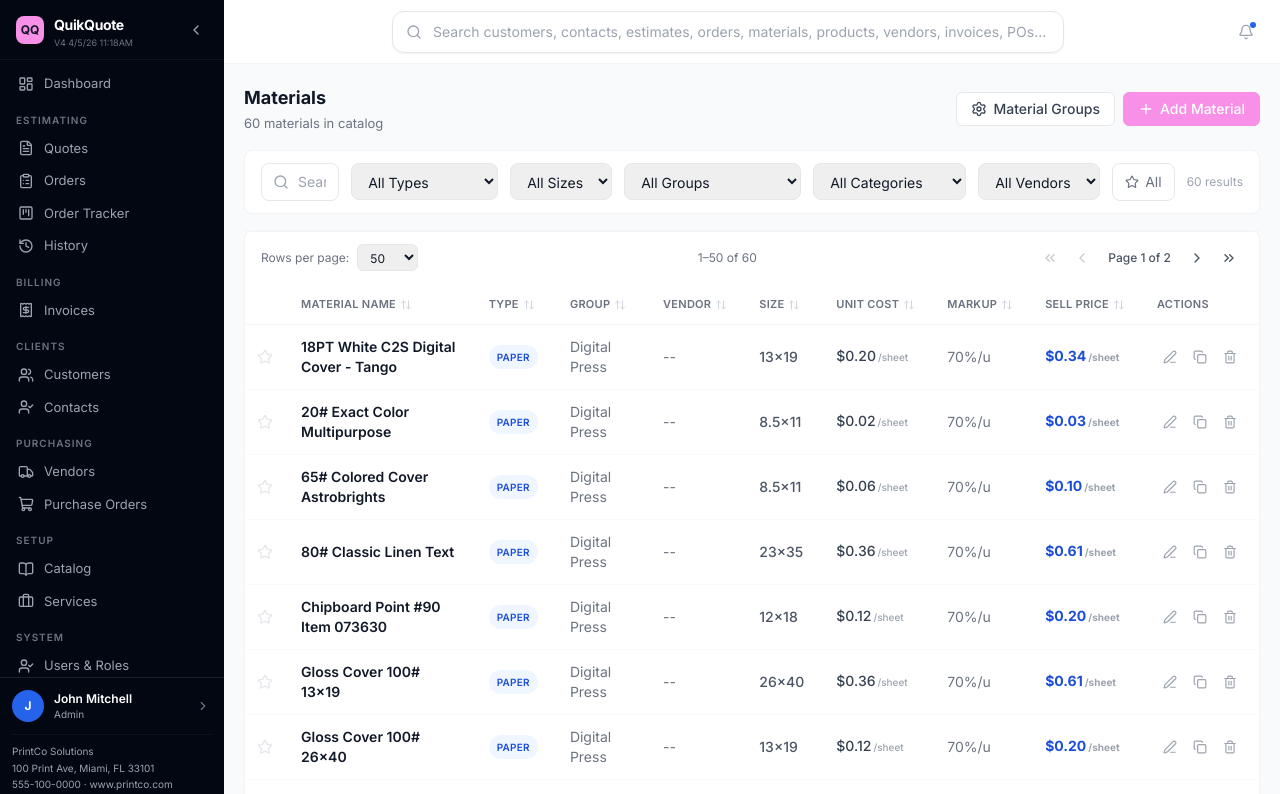
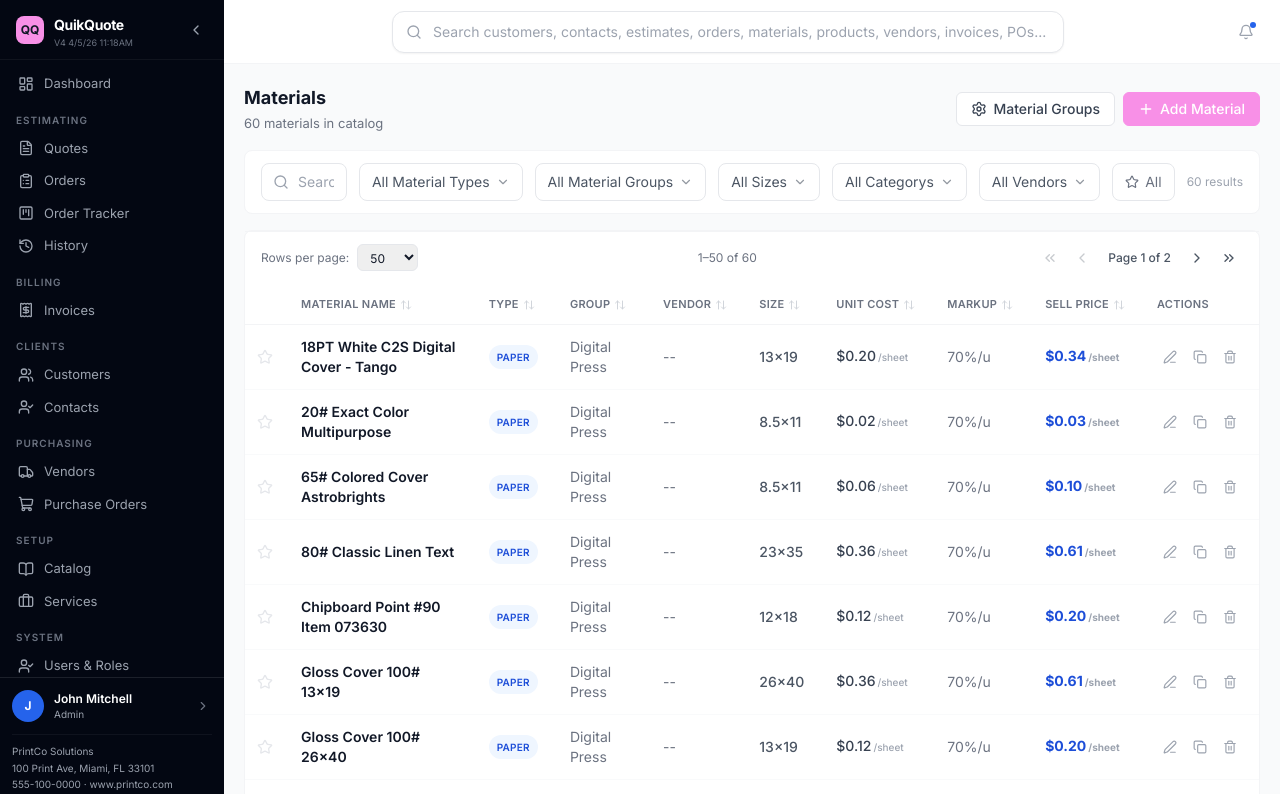
Before and after one commit to jorfdz/QuickQuote, a React (Vite) app: page /materials in a window 1280 px wide. Shown: the top 794 px of the page. Built offline with nearby package versions, Linux system fonts and the light colour scheme.

Commit message:
material filters update

```diff
--- a/src/pages/Materials/index.tsx
+++ b/src/pages/Materials/index.tsx
@@ -23,6 +23,67 @@ const Tip: React.FC<{ label: string; tip: string }> = ({ label, tip }) => (
     </span>
   </span>
 );
+
+const MultiSelectFilter: React.FC<{
+  label: string;
+  options: { value: string; label: string }[];
+  selected: string[];
+  onChange: (selected: string[]) => void;
+}> = ({ label, options, selected, onChange }) => {
+  const [open, setOpen] = useState(false);
+  const ref = useRef<HTMLDivElement>(null);
+  useEffect(() => {
+    if (!open) return;
+    const handler = (e: MouseEvent) => {
+      if (ref.current && !ref.current.contains(e.target as Node)) setOpen(false);
+    };
+    document.addEventListener('mousedown', handler);
+    return () => document.removeEventListener('mousedown', handler);
+  }, [open]);
+  const toggle = (value: string) =>
+    onChange(selected.includes(value) ? selected.filter(v => v !== value) : [...selected, value]);
+  const displayLabel = selected.length === 0
+    ? `All ${label}s`
+    : selected.length === 1
+      ? (options.find(o => o.value === selected[0])?.label ?? selected[0])
+      : `${selected.length} selected`;
+  return (
+    <div ref={ref} className="relative">
+      <button
+        onClick={() => setOpen(o => !o)}
+        className={`flex items-center gap-1.5 px-3 py-2 text-sm border rounded-lg focus:outline-none focus:ring-2 focus:ring-blue-500 whitespace-nowrap ${
+          selected.length > 0 ? 'border-blue-300 bg-blue-50 text-blue-700' : 'border-gray-200 text-gray-600 bg-white hover:bg-gray-50'
+        }`}
+      >
+        {displayLabel}
+        <ChevronDown className="w-3.5 h-3.5 opacity-60" />
+      </button>
+      {open && (
+        <div className="absolute top-full mt-1 left-0 z-50 bg-white border border-gray-200 rounded-lg shadow-lg min-w-[180px] max-h-60 overflow-y-auto">
+          {options.map(opt => (
+            <label key={opt.value} className="flex items-center gap-2 px-3 py-2 text-sm hover:bg-gray-50 cursor-pointer">
+              <input
+                type="checkbox"
+                checked={selected.includes(opt.value)}
+                onChange={() => toggle(opt.value)}
+                className="rounded border-gray-300 text-blue-600"
+              />
+              {opt.label}
+            </label>
+          ))}
+          {selected.length > 0 && (
+            <button
+              onClick={() => { onChange([]); setOpen(false); }}
+              className="w-full text-left px-3 py-2 text-xs text-gray-400 hover:text-red-500 border-t border-gray-100"
+            >
+              Clear filter
+            </button>
+          )}
+        </div>
+      )}
+    </div>
+  );
+};
 
 const emptyForm = {
   materialType: 'paper' as MaterialType,
@@ -79,16 +140,16 @@ export const Materials: React.FC = () => {
 
   // Filters
   const sizeGroups = Array.from(new Set(materials.map(m => m.size).filter(Boolean))).sort();
-  const [sizeFilter, setSizeFilter] = useState('all');
-  const [groupFilter, setGroupFilter] = useState('all');
-  const [categoryFilter, setCategoryFilter] = useState('all');
-  const [typeFilter, setTypeFilter] = useState<MaterialType | 'all'>('all');
+  const [sizeFilter, setSizeFilter] = useState<string[]>([]);
+  const [groupFilter, setGroupFilter] = useState<string[]>([]);
+  const [categoryFilter, setCategoryFilter] = useState<string[]>([]);
+  const [typeFilter, setTypeFilter] = useState<MaterialType[]>([]);
 
   // Vendor filter
   const vendorNames = useMemo(() =>
     Array.from(new Set(materials.map(m => m.vendorName).filter(Boolean) as string[])).sort(),
   [materials]);
-  const [vendorFilter, setVendorFilter] = useState('all');
+  const [vendorFilter, setVendorFilter] = useState<string[]>([]);
 
   // Favorites filter: 'favorites' or 'all'
   const hasFavorites = materials.some(m => m.isFavorite);
@@ -222,9 +283,9 @@ export const Materials: React.FC = () => {
 
   // Derive group IDs matching selected category filter
   const groupIdsForCategory = useMemo(() => {
-    if (categoryFilter === 'all') return null;
+    if (categoryFilter.length === 0) return null;
     return materialGroups
-      .filter(g => g.categoryIds.includes(categoryFilter))
+      .filter(g => g.categoryIds.some(cid => categoryFilter.includes(cid)))
       .map(g => g.id);
   }, [categoryFilter, materialGroups]);
 
@@ -240,12 +301,12 @@ export const Materials: React.FC = () => {
         || (m.vendorContactName && m.vendorContactName.toLowerCase().includes(q))
         || (m.vendorSalesRep && m.vendorSalesRep.toLowerCase().includes(q))
         || (MATERIAL_TYPE_LABELS[m.materialType] || '').toLowerCase().includes(q);
-      const matchSize = sizeFilter === 'all' || m.size === sizeFilter;
-      const matchGroup = groupFilter === 'all' || (m.materialGroupIds && m.materialGroupIds.includes(groupFilter));
+      const matchSize = sizeFilter.length === 0 || sizeFilter.includes(m.size || '');
+      const matchGroup = groupFilter.length === 0 || (m.materialGroupIds && m.materialGroupIds.some(gid => groupFilter.includes(gid)));
       const matchCategory = !groupIdsForCategory || (m.materialGroupIds && m.materialGroupIds.some(gid => groupIdsForCategory.includes(gid)));
-      const matchVendor = vendorFilter === 'all' || m.vendorName === vendorFilter;
+      const matchVendor = vendorFilter.length === 0 || vendorFilter.includes(m.vendorName || '');
       const matchFav = favFilter === 'all' || m.isFavorite;
-      const matchType = typeFilter === 'all' || (m.materialType || 'paper') === typeFilter;
+      const matchType = typeFilter.length === 0 || typeFilter.includes(m.materialType || 'paper' as MaterialType);
       return matchSearch && matchSize && matchGroup && matchCategory && matchVendor && matchFav && matchType;
     });
   }, [materials, search, sizeFilter, groupFilter, groupIdsForCategory, vendorFilter, favFilter, typeFilter]);
@@ -282,7 +343,7 @@ export const Materials: React.FC = () => {
 
   // Reset to page 1 when filters / sort change
   const prevFilterKey = useRef('');
-  const filterKey = `${search}|${sizeFilter}|${groupFilter}|${categoryFilter}|${vendorFilter}|${favFilter}|${typeFilter}|${sortCol}|${sortDir}|${pageSize}`;
+  const filterKey = `${search}|${sizeFilter.join(',')}|${groupFilter.join(',')}|${categoryFilter.join(',')}|${vendorFilter.join(',')}|${favFilter}|${typeFilter.join(',')}|${sortCol}|${sortDir}|${pageSize}`;
   if (filterKey !== prevFilterKey.current) {
     prevFilterKey.current = filterKey;
     if (currentPage !== 1) setCurrentPage(1);
@@ -622,56 +683,36 @@ export const Materials: React.FC = () => {
               className="w-full pl-9 pr-3 py-2 text-sm border border-gray-200 rounded-lg focus:outline-none focus:ring-2 focus:ring-blue-500"
             />
           </div>
-          <select
-            value={typeFilter}
-            onChange={e => setTypeFilter(e.target.value as MaterialType | 'all')}
-            className="px-3 py-2 text-sm border border-gray-200 rounded-lg focus:outline-none focus:ring-2 focus:ring-blue-500"
-          >
-            <option value="all">All Types</option>
-            {(['paper', 'roll_media', 'rigid_substrate', 'blanks'] as MaterialType[]).map(t => (
-              <option key={t} value={t}>{MATERIAL_TYPE_LABELS[t]}</option>
-            ))}
-          </select>
-          <select
-            value={sizeFilter}
-            onChange={e => setSizeFilter(e.target.value)}
-            className="px-3 py-2 text-sm border border-gray-200 rounded-lg focus:outline-none focus:ring-2 focus:ring-blue-500"
-          >
-            <option value="all">All Sizes</option>
-            {sizeGroups.map(s => (
-              <option key={s} value={s}>{s}</option>
-            ))}
-          </select>
-          <select
-            value={groupFilter}
-            onChange={e => setGroupFilter(e.target.value)}
-            className="px-3 py-2 text-sm border border-gray-200 rounded-lg focus:outline-none focus:ring-2 focus:ring-blue-500"
-          >
-            <option value="all">All Groups</option>
-            {materialGroups.map(g => (
-              <option key={g.id} value={g.id}>{g.name}</option>
-            ))}
-          </select>
-          <select
-            value={categoryFilter}
-            onChange={e => setCategoryFilter(e.target.value)}
-            className="px-3 py-2 text-sm border border-gray-200 rounded-lg focus:outline-none focus:ring-2 focus:ring-blue-500"
-          >
-            <option value="all">All Categories</option>
-            {categories.map(c => (
-              <option key={c.id} value={c.id}>{c.name}</option>
-            ))}
-          </select>
-          <select
-            value={vendorFilter}
-            onChange={e => setVendorFilter(e.target.value)}
-            className="px-3 py-2 text-sm border border-gray-200 rounded-lg focus:outline-none focus:ring-2 focus:ring-blue-500"
-          >
-            <option value="all">All Vendors</option>
-            {vendorNames.map(v => (
-              <option key={v} value={v}>{v}</option>
-            ))}
-          </select>
+          <MultiSelectFilter
+            label="Material Type"
+            options={(['paper', 'roll_media', 'rigid_substrate', 'blanks'] as MaterialType[]).map(t => ({ value: t, label: MATERIAL_TYPE_LABELS[t] }))}
+            selected={typeFilter}
+            onChange={v => setTypeFilter(v as MaterialType[])}
+          />
+          <MultiSelectFilter
+            label="Material Group"
+            options={materialGroups.map(g => ({ value: g.id, label: g.name }))}
+            selected={groupFilter}
+            onChange={setGroupFilter}
+          />
+          <MultiSelectFilter
+            label="Size"
+            options={(sizeGroups as string[]).map(s => ({ value: s, label: s }))}
+            selected={sizeFilter}
+            onChange={setSizeFilter}
+          />
+          <MultiSelectFilter
+            label="Category"
+            options={categories.map(c => ({ value: c.id, label: c.name }))}
+            selected={categoryFilter}
+            onChange={setCategoryFilter}
+          />
+          <MultiSelectFilter
+            label="Vendor"
+            options={vendorNames.map(v => ({ value: v, label: v }))}
+            selected={vendorFilter}
+            onChange={setVendorFilter}
+          />
           <button
             onClick={() => setFavFilter(f => f === 'favorites' ? 'all' : 'favorites')}
             className={`flex items-center gap-1.5 px-3 py-2 text-sm rounded-lg border transition-colors ${
```
